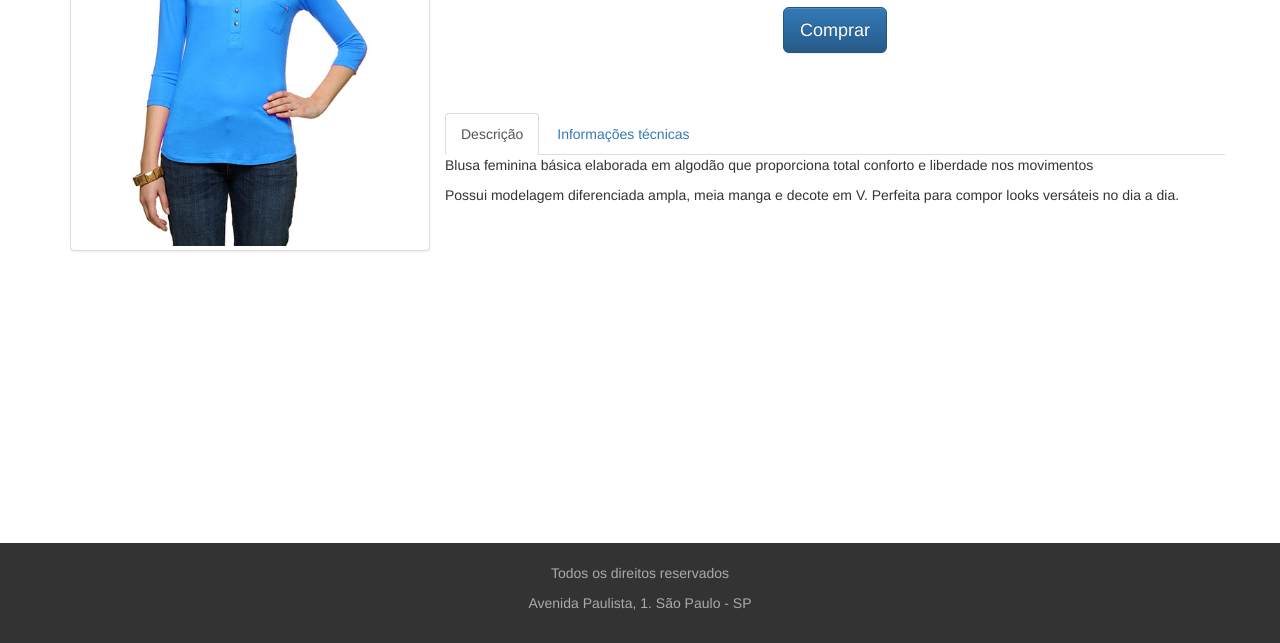
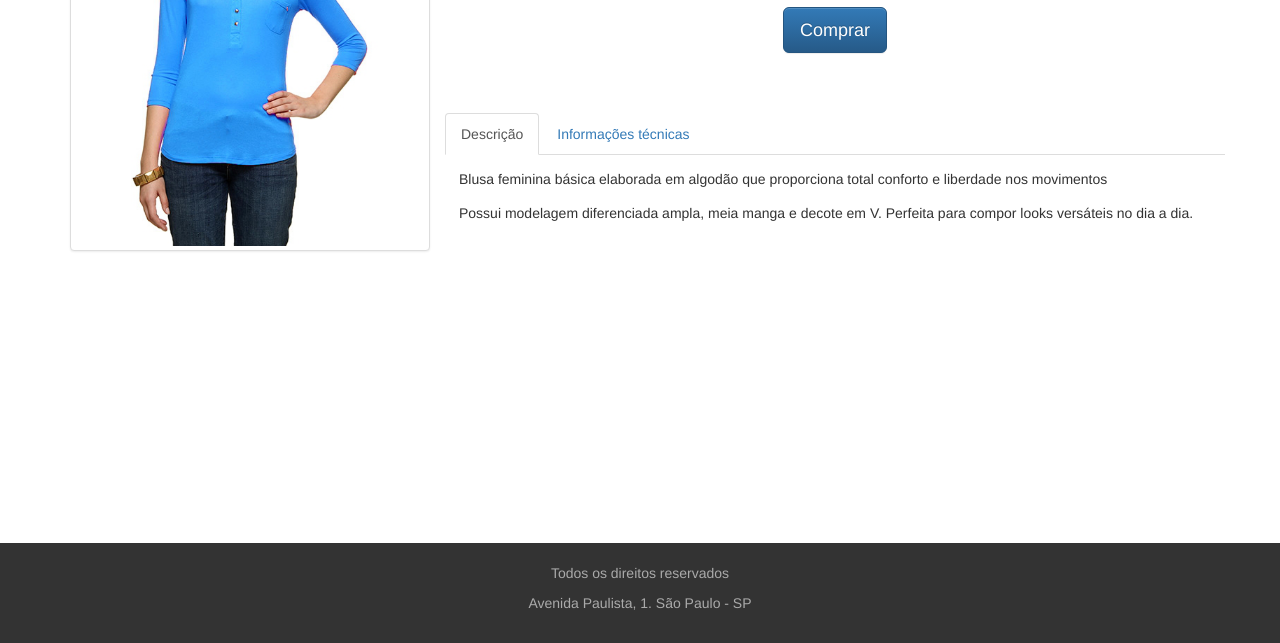
Before and after one commit to rsaggio/curso-bootstrap, a plain HTML site: page produto.html in a window 1280 px wide. Shown: the part 277-920 px from the top of the page. Drawn offline with Linux system fonts and the light colour scheme.

Commit message:
Espacamento abas

```diff
--- a/produto.html
+++ b/produto.html
@@ -24,6 +24,9 @@
 			padding:20px 0;
 			text-align: center;
 			margin-top:20px;
+		}
+		.tab-pane p {
+			margin: 1em;
 		}
 	</style>
 </head>
```
